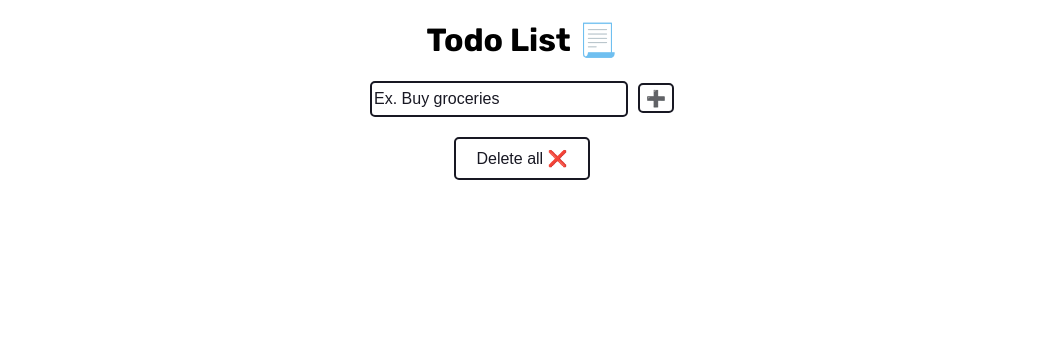
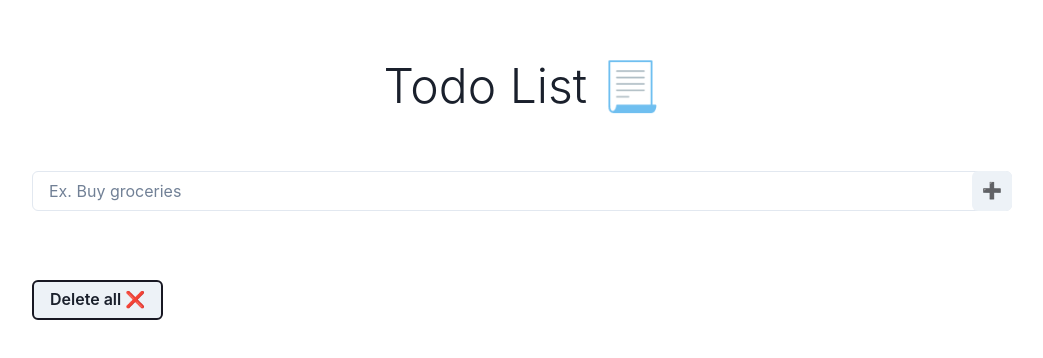
Before and after one commit to shubhamdraval/todoo, a React (Create React App) app: page / in a window 1280 px wide. Shown: the top 358 px of the page, without its empty margins (118-1161 px from the left). Built offline with nearby package versions, Linux system fonts and the light colour scheme.

Commit message:
Updated UI using Chakra UI

```diff
--- a/src/components/todo.css
+++ b/src/components/todo.css
@@ -6,57 +6,16 @@ html {
 }
 
 .container {
-  text-align: center;
-  margin: 0px 50px;
+  margin: 50px 150px;
   font-weight: 300;
 }
 
 /* Todo-add */
 
 .todo-add{
-margin-bottom: 20px;
+margin: 5% 0px;
 }
 
-.todo-add>input {
-  height: 30px;
-  width: 250px;
-  background-color: transparent;
-  border: none;
-  color: #181823;
-  border: 2px solid #181823;
-  border-radius: 5px;
-  margin-right: 10px;
-  font-size: 1em;
-}
-
-::placeholder {
-  /* Chrome, Firefox, Opera, Safari 10.1+ */
-  color: #181823;
-  opacity: 1;
-  /* Firefox */
-}
-
-:-ms-input-placeholder {
-  /* Internet Explorer 10-11 */
-  color: #181823;
-}
-
-::-ms-input-placeholder {
-  /* Microsoft Edge */
-  color: #181823;
-}
-
-.todo-add>button {
-  height: 30px;
-  width: auto;
-  background-color: transparent;
-  border: none;
-  color: #181823;
-  border: 2px solid #181823;
-  border-radius: 5px;
-  font-size: 1em;
-  cursor: pointer;
-}
 
 /*  */
 
--- a/src/components/todo.js
+++ b/src/components/todo.js
@@ -1,5 +1,19 @@
 import React, { useState } from 'react';
-import { useToast } from '@chakra-ui/react'
+import {
+  ChakraProvider,
+  Card,
+  CardBody,
+  Heading,
+  CardHeader,
+  Text,
+  Input,
+  InputGroup,
+  InputRightElement,
+  useToast,
+  Button,
+  CardFooter,
+  SimpleGrid
+} from '@chakra-ui/react';
 import '../components/todo.css';
 
 function Todo() {
@@ -17,15 +31,15 @@ function Todo() {
     if (todoAddInput) {
       setTodoItems([...todoItems, todoAddInput]);
       toast({
-        title: 'Account created.',
-        description: "Task successfully created.",
+        title: 'Task created.',
         status: 'success',
+        variant: 'subtle',
         duration: 2000,
         isClosable: true,
       });
       setTodoAddInput('');
     }
-    //console.log(todoItems[0]);
+    //console.log(toast);
   }
 
   //Declaring a function to hadle delete todo item event.
@@ -38,40 +52,61 @@ function Todo() {
 
   //Declaring a function to hadle delete all todo item event.
   const deleteAllTodoItems = () => {
+    console.log(todoItems);
+    if (todoItems.length) {
+      toast({
+        title: 'All Tasks deleted.',
+        status: 'info',
+        variant: 'subtle',
+        duration: 2000,
+        isClosable: true,
+      });
       setTodoItems([]);
+    }
   }
 
   return (
-    <>
+    <ChakraProvider>
       <div className='container'>
-        <h1>Todo List 📃</h1>
+        <Text fontSize='5xl' align='center'>Todo List 📃</Text>
         <div className='todo-add'>
-          <input placeholder='Ex. Buy groceries'
+          <InputGroup>
+            <Input placeholder='Ex. Buy groceries'
               value={todoAddInput}
-            onChange={(e) => setTodoAddInput(e.target.value)}></input>
-          <button
+              onChange={(e) => setTodoAddInput(e.target.value)}></Input>
+            <InputRightElement>
+              <Button
                 onClick={addTodoItems}
-          >➕</button>
+              >➕</Button>
+            </InputRightElement>
+          </InputGroup>
         </div>
         <div className='todo-list'>
+          <SimpleGrid spacing={4} templateColumns='repeat(auto-fill, minmax(200px, 1fr))'>
             {
               todoItems.map((value, index) => {
                 return (
-                <div className='todo-items' key={index}>
-                  <p>{index + "  " + value}</p>
-                  <button
-                    onClick={() => deleteTodoItem(index)}
-                  >Delete</button>
-                </div>
+                  <Card key={index}>
+                    <CardBody>
+                      <Text fontSize='3xl'>{value}</Text>
+                    </CardBody>
+                    <CardFooter>
+                      <Button variant='solid' colorScheme='red' onClick={() => deleteTodoItem(index)}>
+                        Delete
+                      </Button>
+                    </CardFooter>
+                  </Card>
                 )
               })
             }
+          </SimpleGrid>
         </div>
-        <button className='delete-all'
+        <Button
+          className='delete-all'
           onClick={deleteAllTodoItems}
-        >Delete all ❌</button>
+        >Delete all ❌</Button>
       </div>
-    </>
+    </ChakraProvider>
   );
 }
 
```
Lines whose indentation alone changed are shown as unchanged.
